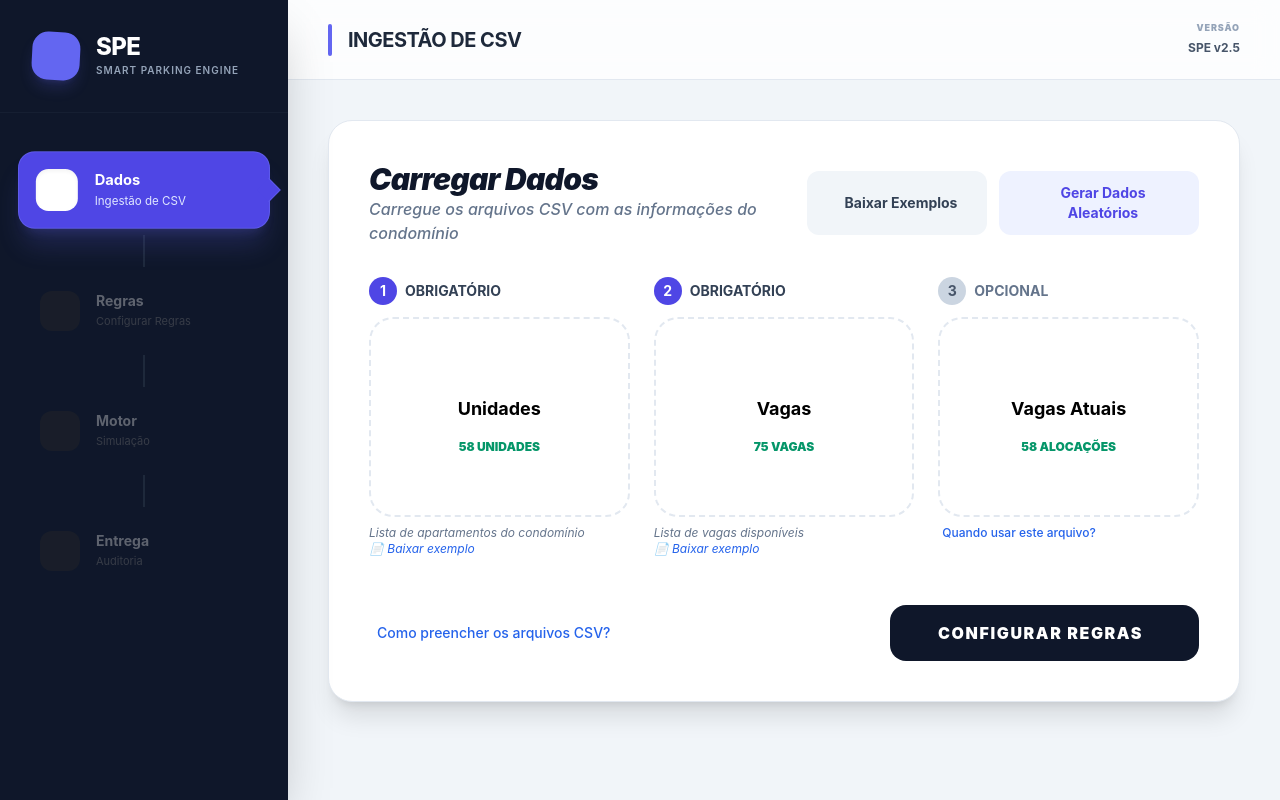
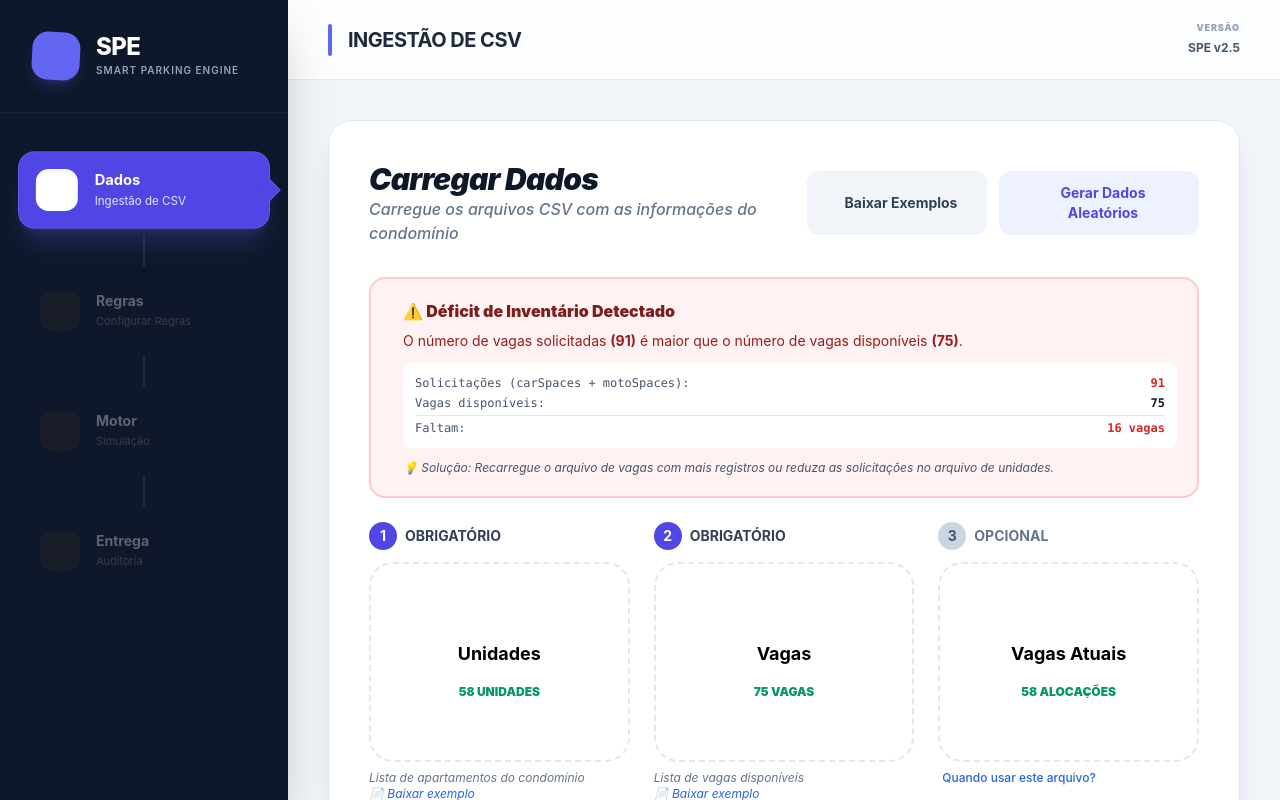
Before and after one commit to fabriciosmatos/mf-smart-parking-engine, a React (Vite) app in the folder app/: page / in a window 1280 px wide. Both pictures are taken after a click on the button "Gerar Dados Aleatórios". Built offline with nearby package versions, Linux system fonts and the light colour scheme.

Commit message:
feat: Adiciona validação de déficit de inventário nos passos 1 e 3 (antes do sorteio)

```diff
--- a/app/App.tsx
+++ b/app/App.tsx
@@ -62,6 +62,7 @@ const App: React.FC = () => {
           unitsCount={units.length}
           spacesCount={spaces.length}
           allocationsCount={allocationsCount}
+          units={units}
           onFileUpload={handleFileUpload}
           onGenerateMock={handleGenerateMock}
           onNext={() => setStep(2)}
@@ -82,6 +83,8 @@ const App: React.FC = () => {
         <SimulationStep
           isRaffling={isRaffling}
           onStartRaffle={handleStartRaffle}
+          units={units}
+          spaces={spaces}
         />
       )}
 
--- a/app/components/steps/DataIngestionStep.tsx
+++ b/app/components/steps/DataIngestionStep.tsx
@@ -1,11 +1,13 @@
 import React from 'react';
 import { Button } from '../ui/Button';
 import { FileUploadZone } from '../ui/FileUploadZone';
+import { Unit } from '../../types';
 
 interface DataIngestionStepProps {
   unitsCount: number;
   spacesCount: number;
   allocationsCount: number;
+  units: Unit[];
   onFileUpload: (file: File | undefined, type: 'units' | 'spaces' | 'allocations') => void;
   onGenerateMock: () => void;
   onNext: () => void;
@@ -15,10 +17,16 @@ export const DataIngestionStep: React.FC<DataIngestionStepProps> = ({
   unitsCount,
   spacesCount,
   allocationsCount,
+  units,
   onFileUpload,
   onGenerateMock,
   onNext
 }) => {
+  // Calcula solicitações totais
+  const totalRequests = units.reduce((acc, u) => acc + u.carSpaces + u.motoSpaces, 0);
+  const hasInventoryIssue = totalRequests > spacesCount;
+  const canProceed = unitsCount > 0 && spacesCount > 0 && !hasInventoryIssue;
+
   return (
     <div className="bg-white p-10 rounded-3xl shadow-xl border border-slate-200 animate-fadeIn overflow-x-hidden max-w-full">
       <div className="flex justify-between items-center mb-8">
@@ -46,6 +54,37 @@ export const DataIngestionStep: React.FC<DataIngestionStepProps> = ({
           </button>
         </div>
       </div>
+
+      {hasInventoryIssue && (
+        <div className="mb-6 bg-red-50 border-2 border-red-200 rounded-2xl p-5">
+          <div className="flex items-start gap-3">
+            <i className="fa-solid fa-triangle-exclamation text-2xl text-red-600 mt-1"></i>
+            <div className="flex-1">
+              <h3 className="font-black text-red-900 mb-2">⚠️ Déficit de Inventário Detectado</h3>
+              <p className="text-sm text-red-800 mb-3">
+                O número de vagas solicitadas <strong>({totalRequests})</strong> é maior que o número de vagas disponíveis <strong>({spacesCount})</strong>.
+              </p>
+              <div className="bg-white rounded-lg p-3 text-xs font-mono">
+                <div className="flex justify-between mb-1">
+                  <span className="text-slate-600">Solicitações (carSpaces + motoSpaces):</span>
+                  <span className="font-black text-red-600">{totalRequests}</span>
+                </div>
+                <div className="flex justify-between mb-1">
+                  <span className="text-slate-600">Vagas disponíveis:</span>
+                  <span className="font-black text-slate-900">{spacesCount}</span>
+                </div>
+                <div className="border-t pt-1 mt-1 flex justify-between">
+                  <span className="text-slate-600">Faltam:</span>
+                  <span className="font-black text-red-600">{totalRequests - spacesCount} vagas</span>
+                </div>
+              </div>
+              <p className="text-xs text-slate-600 mt-3 italic">
+                💡 Solução: Recarregue o arquivo de vagas com mais registros ou reduza as solicitações no arquivo de unidades.
+              </p>
+            </div>
+          </div>
+        </div>
+      )}
 
       <div className="grid grid-cols-3 gap-6 mb-8">
         {/* Upload 1 - Obrigatório */}
@@ -137,8 +176,18 @@ export const DataIngestionStep: React.FC<DataIngestionStepProps> = ({
               <i className="fa-solid fa-exclamation-triangle mr-1"></i>
               Carregue pelo menos Unidades e Vagas
             </p>
-          ) : null}
-          <Button disabled={unitsCount === 0 || spacesCount === 0} onClick={onNext}>
+          ) : hasInventoryIssue ? (
+            <p className="text-sm text-red-600 font-bold">
+              <i className="fa-solid fa-xmark-circle mr-1"></i>
+              Corrija o déficit de vagas antes de prosseguir
+            </p>
+          ) : (
+            <p className="text-sm text-emerald-600 font-medium">
+              <i className="fa-solid fa-circle-check mr-1"></i>
+              Dados válidos ({totalRequests} solicitações ≤ {spacesCount} vagas)
+            </p>
+          )}
+          <Button disabled={!canProceed} onClick={onNext}>
             Configurar Regras <i className="fa-solid fa-arrow-right ml-2"></i>
           </Button>
         </div>
--- a/app/components/steps/SimulationStep.tsx
+++ b/app/components/steps/SimulationStep.tsx
@@ -1,14 +1,28 @@
-import React from 'react';
+import React, { useMemo } from 'react';
+import { Unit, ParkingSpace } from '../../types';
 
 interface SimulationStepProps {
   isRaffling: boolean;
   onStartRaffle: () => void;
+  units: Unit[];
+  spaces: ParkingSpace[];
 }
 
 export const SimulationStep: React.FC<SimulationStepProps> = ({
   isRaffling,
-  onStartRaffle
+  onStartRaffle,
+  units,
+  spaces
 }) => {
+  // Calcula total de solicitações (cada unidade pode ter múltiplas vagas)
+  const totalRequests = useMemo(() => {
+    return units.reduce((acc, unit) => acc + unit.carSpaces + unit.motoSpaces, 0);
+  }, [units]);
+
+  const totalSpaces = spaces.length;
+  const hasInventoryDeficit = totalRequests > totalSpaces;
+  const canStartRaffle = !hasInventoryDeficit && !isRaffling;
+
   return (
     <div className="flex flex-col items-center justify-center h-[60vh] text-center animate-fadeIn px-6">
       <div className={`w-32 h-32 bg-white rounded-[2.5rem] shadow-2xl flex items-center justify-center mb-8 border border-slate-100 ${
@@ -19,17 +33,64 @@ export const SimulationStep: React.FC<SimulationStepProps> = ({
       <h2 className="text-3xl font-black text-slate-900 mb-4 italic tracking-tight">
         Processamento Algorítmico
       </h2>
-      <p className="text-slate-500 max-w-lg mb-12 font-medium leading-relaxed italic">
-        Cruzando inventário físico com demandas prioritárias para garantir equidade.
-      </p>
+
+      {hasInventoryDeficit ? (
+        <div className="max-w-lg mb-8">
+          <div className="bg-red-50 border-2 border-red-200 rounded-2xl p-6 mb-4">
+            <div className="flex items-center justify-center gap-3 mb-3">
+              <i className="fa-solid fa-triangle-exclamation text-3xl text-red-600"></i>
+              <h3 className="text-xl font-black text-red-900">ERRO CRÍTICO RN01</h3>
+            </div>
+            <p className="text-red-800 font-bold mb-4">
+              Déficit de inventário detectado
+            </p>
+            <div className="bg-white rounded-xl p-4 font-mono text-sm">
+              <div className="flex justify-between items-center mb-2">
+                <span className="text-slate-600">Solicitações:</span>
+                <span className="font-black text-red-600 text-xl">{totalRequests}</span>
+              </div>
+              <div className="flex justify-between items-center mb-2">
+                <span className="text-slate-600">Vagas disponíveis:</span>
+                <span className="font-black text-slate-900 text-xl">{totalSpaces}</span>
+              </div>
+              <div className="border-t-2 border-slate-200 pt-2 mt-2 flex justify-between items-center">
+                <span className="text-slate-600">Déficit:</span>
+                <span className="font-black text-red-600 text-xl">-{totalRequests - totalSpaces}</span>
+              </div>
+            </div>
+            <p className="text-xs text-slate-600 mt-4 italic">
+              ⚠️ Volte para o Passo 1 e ajuste os dados: reduza unidades ou aumente vagas.
+            </p>
+          </div>
+        </div>
+      ) : (
+        <div className="mb-12">
+          <p className="text-slate-500 max-w-lg mb-4 font-medium leading-relaxed italic">
+            Cruzando inventário físico com demandas prioritárias para garantir equidade.
+          </p>
+          <div className="flex justify-center gap-8 text-sm">
+            <div className="bg-slate-50 px-6 py-3 rounded-xl">
+              <span className="text-slate-500 block mb-1">Solicitações</span>
+              <span className="font-black text-2xl text-slate-900">{totalRequests}</span>
+            </div>
+            <div className="bg-emerald-50 px-6 py-3 rounded-xl">
+              <span className="text-slate-500 block mb-1">Vagas Disponíveis</span>
+              <span className="font-black text-2xl text-emerald-600">{totalSpaces}</span>
+            </div>
+          </div>
+        </div>
+      )}
+
       <button
         onClick={onStartRaffle}
-        disabled={isRaffling}
+        disabled={!canStartRaffle}
         className={`px-16 py-6 rounded-2xl text-xl font-black tracking-widest shadow-2xl transition-all ${
-          isRaffling ? 'bg-slate-200 text-slate-400' : 'bg-indigo-600 text-white uppercase'
+          !canStartRaffle
+            ? 'bg-slate-200 text-slate-400 cursor-not-allowed'
+            : 'bg-indigo-600 text-white uppercase hover:bg-indigo-500'
         }`}
       >
-        {isRaffling ? 'Calculando Matriz...' : 'Iniciar Sorteio'}
+        {isRaffling ? 'Calculando Matriz...' : hasInventoryDeficit ? 'Dados Inválidos' : 'Iniciar Sorteio'}
       </button>
     </div>
   );
```
